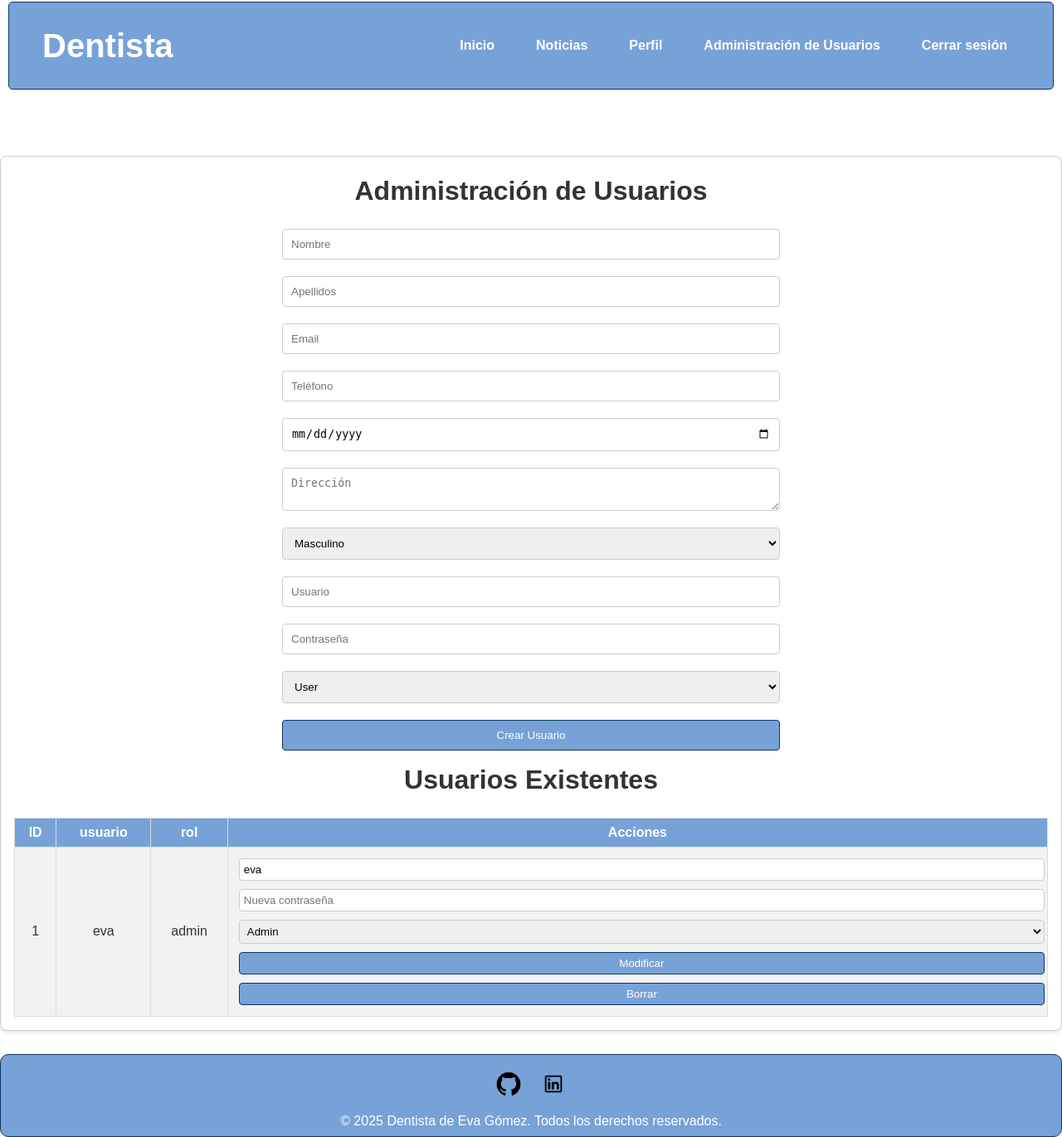
After one commit to evagmezz/dentistaPhp, a PHP site: page /usuarios-administracion.php in a window 1280 px wide. The commit adds this page. Shown: the whole page at 83% size. Run offline with PHP 8.4, Linux system fonts and the light colour scheme; a user stored in the database is signed in; data comes from the database, SQL or seed files in the repository.

Commit message:
usuarios administración hecho

```diff
--- a/header.php
+++ b/header.php
@@ -7,12 +7,24 @@ if (session_status() == PHP_SESSION_NONE) {
     <h1>Dentista</h1>
     <nav>
         <ul>
-            <li><a href="index.php" class="<?php echo basename($_SERVER['PHP_SELF']) == 'index.php' ? 'active' : ''; ?>">Inicio</a></li>
-            <li><a href="noticias.php" class="<?php echo basename($_SERVER['PHP_SELF']) == 'noticias.php' ? 'active' : ''; ?>">Noticias</a></li>
+            <li><a href="index.php"
+                   class="<?php echo basename($_SERVER['PHP_SELF']) == 'index.php' ? 'active' : ''; ?>">Inicio</a></li>
+            <li><a href="noticias.php"
+                   class="<?php echo basename($_SERVER['PHP_SELF']) == 'noticias.php' ? 'active' : ''; ?>">Noticias</a>
+            </li>
+
             <?php if (isset($_SESSION['idUser'])): ?>
-            <li><a href="perfil.php" class="<?php echo basename($_SERVER['PHP_SELF']) == 'perfil.php' ? 'active' : ''; ?>">Perfil</a></li>
-            <li><a href="citaciones.php" class="<?php echo basename($_SERVER['PHP_SELF']) == 'citaciones.php' ? 'active' : ''; ?>">Citaciones</a></li>
-            <li><a href="logout.php">Cerrar sesión</a></li>
+                <li><a href="perfil.php"
+                       class="<?php echo basename($_SERVER['PHP_SELF']) == 'perfil.php' ? 'active' : ''; ?>">Perfil</a>
+                </li>
+                <?php if (isset($_SESSION['rol']) && $_SESSION['rol'] == 'admin'): ?>
+                    <li><a href="usuarios-administracion.php">Administración de Usuarios</a></li>
+                <?php else : ?>
+                    <li><a href="citaciones.php"
+                           class="<?php echo basename($_SERVER['PHP_SELF']) == 'citaciones.php' ? 'active' : ''; ?>">Citaciones</a>
+                    </li>
+                <?php endif; ?>
+                <li><a href="logout.php">Cerrar sesión</a></li>
             <?php else: ?>
                 <li><a href="login.php">Iniciar sesión</a></li>
             <?php endif; ?>
--- a/login_process.php
+++ b/login_process.php
@@ -19,6 +19,7 @@ if ($_SERVER["REQUEST_METHOD"] == "POST") {
         session_start();
         $_SESSION['usuario'] = $user['usuario'];
         $_SESSION['idUser'] = $user['idUser'];
+        $_SESSION['rol'] = $user['rol'];
         $response['success'] = true;
     } else {
         $response['error'] = "Usuario o contraseña incorrectos.";
--- a/styles.css
+++ b/styles.css
@@ -603,14 +603,112 @@ footer {
     width: 100%;
     max-width: 300px;
     padding: 10px;
-    background-color: #007bff;
+    background-color: #77a2d8;
     color: #fff;
-    border: none;
+    border: 1px solid #0e3760;
     border-radius: 5px;
     cursor: pointer;
     margin-top: 10px;
 }
 
 .form-container form button:hover {
-    background-color: #0056b3;
+    background-color: #0e3760;
 }
+
+/* administración de usuarios */
+.admin-page {
+    border: 1px solid #ccc;
+    border-radius: 8px;
+    padding: 16px;
+    margin: 8px 0;
+    box-shadow: 0 2px 4px rgba(0, 0, 0, 0.1);
+    background-color: #fff;
+}
+
+.admin-page h2 {
+    text-align: center;
+    font-size: 2rem;
+    margin-bottom: 20px;
+}
+
+.admin-page form {
+    display: flex;
+    flex-direction: column;
+    align-items: center;
+    gap: 10px;
+    width: 100%;
+    max-width: 600px;
+    margin: 0 auto;
+}
+
+.admin-page form input,
+.admin-page form textarea,
+.admin-page form select,
+.admin-page form button {
+    width: 100%;
+    padding: 10px;
+    border: 1px solid #ccc;
+    border-radius: 4px;
+    margin-bottom: 10px;
+}
+
+.admin-page form button {
+    background-color: #77a2d8;
+    color: #fff;
+    border: 1px solid #0e3760;
+    cursor: pointer;
+}
+
+.admin-page form button:hover {
+    background-color: #0e3760;
+}
+
+.admin-page table {
+    width: 100%;
+    border-collapse: collapse;
+    margin-top: 20px;
+}
+
+.admin-page table th,
+.admin-page table td {
+    border: 1px solid #ddd;
+    padding: 8px;
+    text-align: center;
+}
+
+.admin-page table th {
+    background-color: #77a2d8;
+    color: white;
+}
+
+.admin-page table tr:nth-child(even) {
+    background-color: #f2f2f2;
+}
+
+.admin-page table tr:hover {
+    background-color: #ddd;
+}
+
+.admin-page table form {
+    display: inline;
+}
+
+.admin-page table form input,
+.admin-page table form select,
+.admin-page table form button {
+    margin: 5px;
+    padding: 5px;
+    border: 1px solid #ccc;
+    border-radius: 4px;
+}
+
+.admin-page table form button {
+    background-color: #77a2d8;
+    color: #fff;
+    border: 1px solid #0e3760;
+    cursor: pointer;
+}
+
+.admin-page table form button:hover {
+    background-color: #0e3760;
+}
--- /dev/null
+++ b/usuarios-administracion.php
@@ -0,0 +1,116 @@
+<?php
+include("config.php");
+global $conn;
+session_start();
+
+if ($_SESSION['rol'] != 'admin') {
+    header("location: index.php");
+    exit;
+}
+
+if ($_SERVER["REQUEST_METHOD"] == "POST") {
+    if (isset($_POST['create'])) {
+        $nombre = $_POST['nombre'];
+        $apellidos = $_POST['apellidos'];
+        $email = $_POST['email'];
+        $telefono = $_POST['telefono'];
+        $fecha_nacimiento = $_POST['fecha_nacimiento'];
+        $direccion = $_POST['direccion'];
+        $sexo = $_POST['sexo'];
+        $usuario = $_POST['usuario'];
+        $password = password_hash($_POST['password'], PASSWORD_BCRYPT); // Hash the password
+        $rol = $_POST['rol'];
+
+        $conn->query("INSERT INTO users_data (nombre, apellidos, email, telefono, fecha_nacimiento, direccion, sexo) VALUES ('$nombre', '$apellidos', '$email', '$telefono', '$fecha_nacimiento', '$direccion', '$sexo')");
+        $idUser = $conn->insert_id;
+
+        $conn->query("INSERT INTO users_login (idUser, usuario, password, rol) VALUES ('$idUser', '$usuario', '$password', '$rol')");
+    } elseif (isset($_POST['update'])) {
+        $id = $_POST['id'];
+        $usuario = $_POST['usuario'];
+        $password = password_hash($_POST['password'], PASSWORD_BCRYPT);
+        $rol = $_POST['rol'];
+
+        $conn->query("UPDATE users_login SET usuario = '$usuario', password = '$password', rol = '$rol' WHERE idUser = $id");
+    } elseif (isset($_POST['delete'])) {
+        $id = $_POST['id'];
+
+        $conn->query("DELETE FROM users_login WHERE idUser = $id");
+
+        $conn->query("DELETE FROM users_data WHERE idUser = $id");
+    }
+}
+
+
+$result = $conn->query("SELECT * FROM users_login");
+?>
+
+<?php include("header.php"); ?>
+    <!DOCTYPE html>
+    <html lang="es">
+    <head>
+        <meta charset="UTF-8">
+        <meta name="viewport" content="width=device-width, initial-scale=1.0">
+        <title>Administración de Usuarios</title>
+        <link rel="stylesheet" href="styles.css">
+    </head>
+    <body>
+    <div class="admin-page">
+        <h2>Administración de Usuarios</h2>
+        <form action="usuarios-administracion.php" method="POST">
+            <input type="text" name="nombre" placeholder="Nombre" required>
+            <input type="text" name="apellidos" placeholder="Apellidos" required>
+            <input type="email" name="email" placeholder="Email" required>
+            <input type="text" name="telefono" placeholder="Teléfono" required>
+            <input type="date" name="fecha_nacimiento" placeholder="Fecha de Nacimiento" required>
+            <textarea name="direccion" placeholder="Dirección"></textarea>
+            <select name="sexo" required>
+                <option value="Masculino">Masculino</option>
+                <option value="Femenino">Femenino</option>
+                <option value="Otro">Otro</option>
+            </select>
+            <input type="text" name="usuario" placeholder="Usuario" required>
+            <input type="password" name="password" placeholder="Contraseña" required>
+            <select name="rol" required>
+                <option value="user">User</option>
+                <option value="admin">Admin</option>
+            </select>
+            <button type="submit" name="create">Crear Usuario</button>
+        </form>
+
+        <h2>Usuarios Existentes</h2>
+        <table>
+            <tr>
+                <th>ID</th>
+                <th>usuario</th>
+                <th>rol</th>
+                <th>Acciones</th>
+            </tr>
+            <?php while ($row = $result->fetch_assoc()): ?>
+                <tr>
+                    <td><?php echo $row['idUser']; ?></td>
+                    <td><?php echo $row['usuario']; ?></td>
+                    <td><?php echo $row['rol']; ?></td>
+                    <td>
+                        <form action="usuarios-administracion.php" method="POST" style="display:inline;">
+                            <input type="hidden" name="id" value="<?php echo $row['idUser']; ?>">
+                            <input type="text" name="usuario" value="<?php echo $row['usuario']; ?>" required>
+                            <input type="password" name="password" placeholder="Nueva contraseña">
+                            <select name="rol" required>
+                                <option value="user" <?php if ($row['rol'] == 'user') echo 'selected'; ?>>User</option>
+                                <option value="admin" <?php if ($row['rol'] == 'admin') echo 'selected'; ?>>Admin</option>
+                            </select>
+                            <button type="submit" name="update">Modificar</button>
+                        </form>
+                        <form action="usuarios-administracion.php" method="POST" style="display:inline;">
+                            <input type="hidden" name="id" value="<?php echo $row['idUser']; ?>">
+                            <button type="submit" name="delete">Borrar</button>
+                        </form>
+                    </td>
+                </tr>
+            <?php endwhile; ?>
+        </table>
+    </div>
+    </body>
+    </html>
+<?php include("footer.php"); ?>
```
Also changed, not shown: other parts of styles.css (+15 -15 lines).
